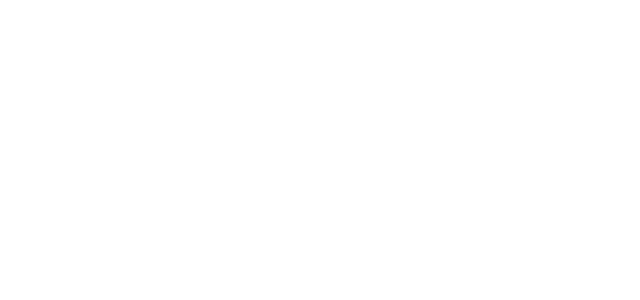
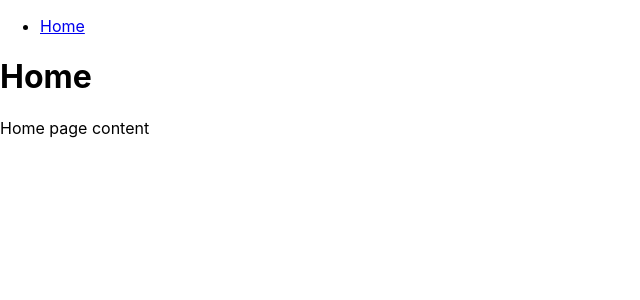
Before and after one commit to JordyHB/timezone-tracker, a React (Create React App) app: page / in a window 1280 px wide. Shown: the top 300 px of the page, without its empty margins (0-640 px from the left). Built offline with nearby package versions, Linux system fonts and the light colour scheme; no server answers.

Commit message:
making a skeleton for the app

```diff
--- a/package.json
+++ b/package.json
@@ -6,8 +6,10 @@
     "@testing-library/jest-dom": "^5.16.5",
     "@testing-library/react": "^13.4.0",
     "@testing-library/user-event": "^13.5.0",
+    "axios": "^1.4.0",
     "react": "^18.2.0",
     "react-dom": "^18.2.0",
+    "react-router-dom": "^6.12.0",
     "react-scripts": "5.0.1",
     "web-vitals": "^2.1.4"
   },
--- a/src/App.js
+++ b/src/App.js
@@ -1,10 +1,20 @@
-
+import React from 'react';
+import {  Route, Routes } from 'react-router-dom';
+// styling
 import './App.css';
+// pages
+import Home from "./pages/Home";
+// components
+import NavBar from "./components/NavBar";
 
 function App() {
   return (
+
     <div className="App">
-
+        <NavBar/>
+        <Routes>
+            <Route path='/' element={<Home/>}/>
+        </Routes>
     </div>
   );
 }
--- /dev/null
+++ b/src/components/NavBar.js
@@ -0,0 +1,15 @@
+import React from 'react';
+
+function NavBar(props) {
+    return (
+        <nav>
+            <ul>
+                <li>
+                    <a href="/">Home</a>
+                </li>
+            </ul>
+        </nav>
+    );
+}
+
+export default NavBar;
--- a/src/index.js
+++ b/src/index.js
@@ -2,14 +2,13 @@
 import ReactDOM from 'react-dom/client';
 import './index.css';
 import App from './App';
+import {BrowserRouter} from "react-router-dom";
 
 const root = ReactDOM.createRoot(document.getElementById('root'));
 root.render(
-  <React.StrictMode>
-    <App />
-  </React.StrictMode>
+    <React.StrictMode>
+        <BrowserRouter>
+            <App/>
+        </BrowserRouter>
+    </React.StrictMode>
 );
-
-// If you want to start measuring performance in your app, pass a function
-// to log results (for example: reportWebVitals(console.log))
-// or send to an analytics endpoint. Learn more: https://bit.ly/CRA-vitals
--- /dev/null
+++ b/src/pages/Home.js
@@ -0,0 +1,40 @@
+import React, {useEffect, useState} from 'react';
+import axios from "axios";
+
+
+function Home(props) {
+
+    const [timeZones, setTimeZones] = useState([])
+
+    async function fetchTimeZones(){
+        try {
+            const { data } = await axios.get('http://worldtimeapi.org/api/timezone')
+            setTimeZones(data)
+        } catch (e) {
+            console.error(e)
+        }
+    }
+
+    useEffect(() => {
+        void fetchTimeZones()
+        console.log(timeZones)
+    }, [])
+
+    useEffect(() => {
+        console.log(timeZones)
+    }, [timeZones])
+
+
+    return (
+        <>
+            <header>
+                <h1>Home</h1>
+            </header>
+            <main>
+                <p>Home page content</p>
+            </main>
+        </>
+    );
+}
+
+export default Home;
```
Also changed, not shown: 1 other file (tests, documents, lock files or other folders).
